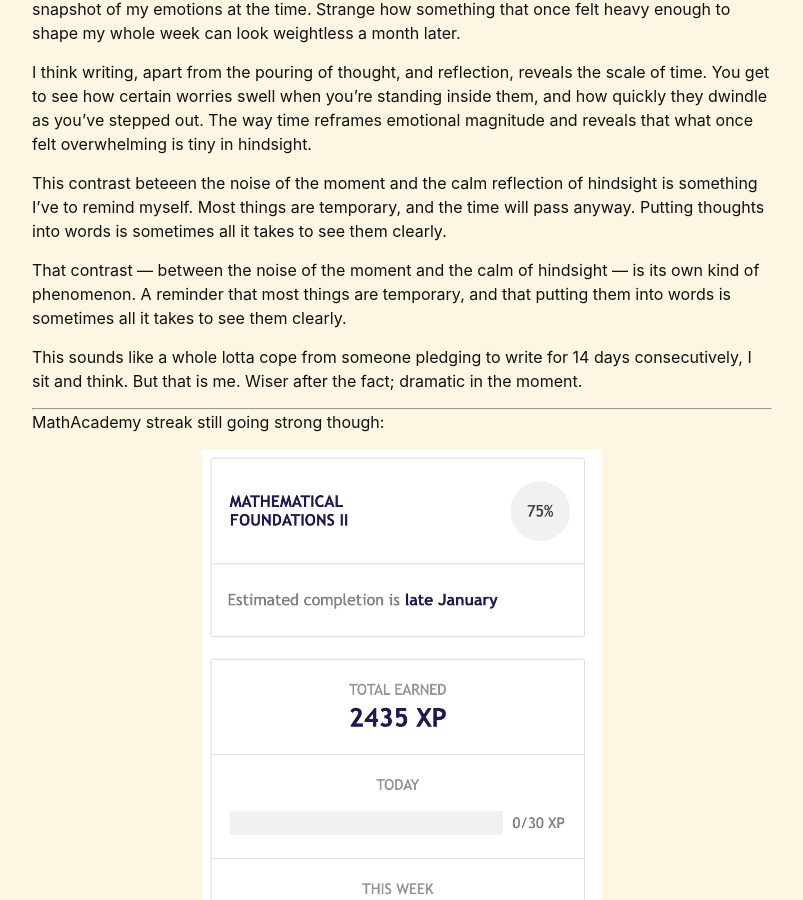
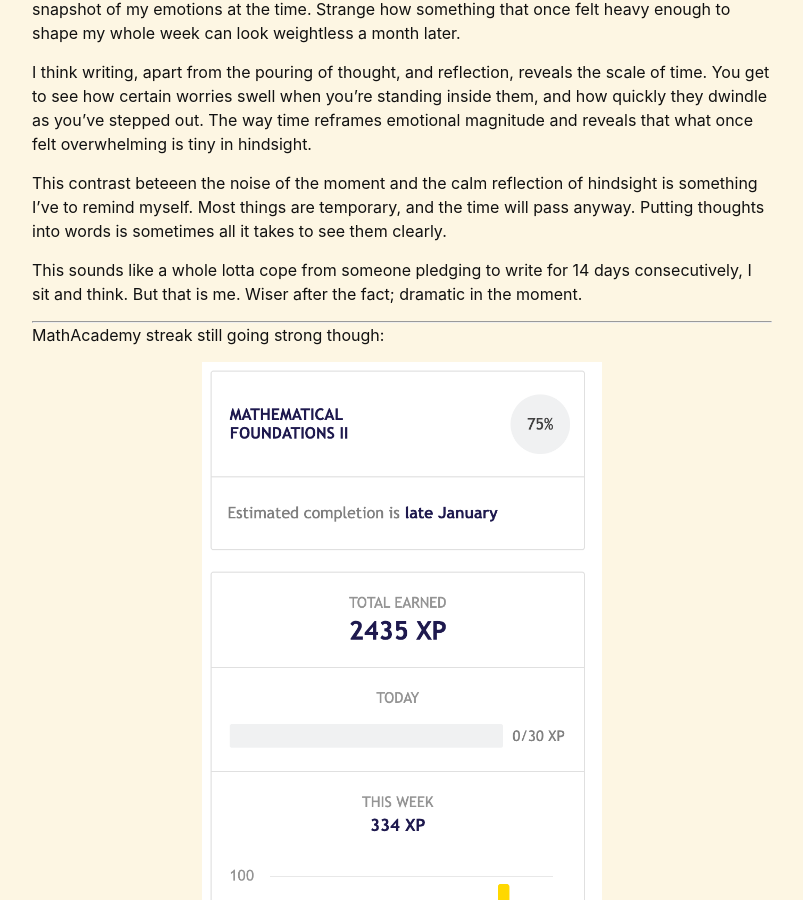
Before and after one commit to danialmecja/danialmecja.github.io, a Jekyll site: the page built from blog-writings/_posts/2025-12-05-untitled.md, in a window 1280 px wide and 900 px high, scrolled down 313 px. Shown: the whole window, without its empty margins (238-1041 px from the left). Built offline with Jekyll 4.4.1, drawn with Linux system fonts in a browser that asks for light colours.

Commit message:
Refine writing for clarity - remove draft

```diff
--- a/blog-writings/_posts/2025-12-05-untitled.md
+++ b/blog-writings/_posts/2025-12-05-untitled.md
@@ -15,8 +15,6 @@ I think writing, apart from the pouring of thought, and reflection, reveals the
 
 This contrast beteeen the noise of the moment and the calm reflection of hindsight is something I've to remind myself. Most things are temporary, and the time will pass anyway. Putting thoughts into words is sometimes all it takes to see them clearly.
 
-That contrast — between the noise of the moment and the calm of hindsight — is its own kind of phenomenon. A reminder that most things are temporary, and that putting them into words is sometimes all it takes to see them clearly.
-
 This sounds like a whole lotta cope from someone pledging to write for 14 days consecutively, I sit and think. But that is me. Wiser after the fact; dramatic in the moment.
 
 ----
```
